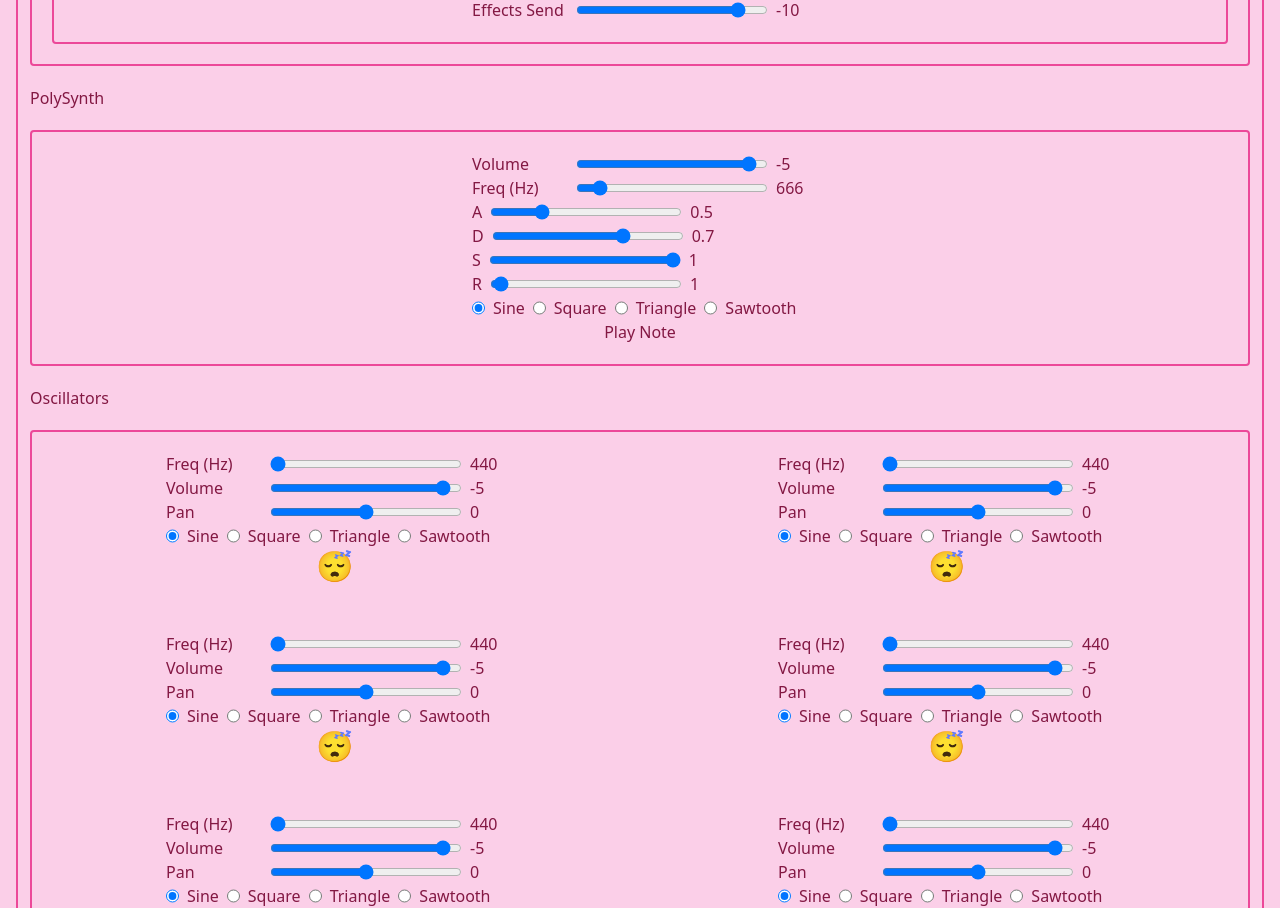
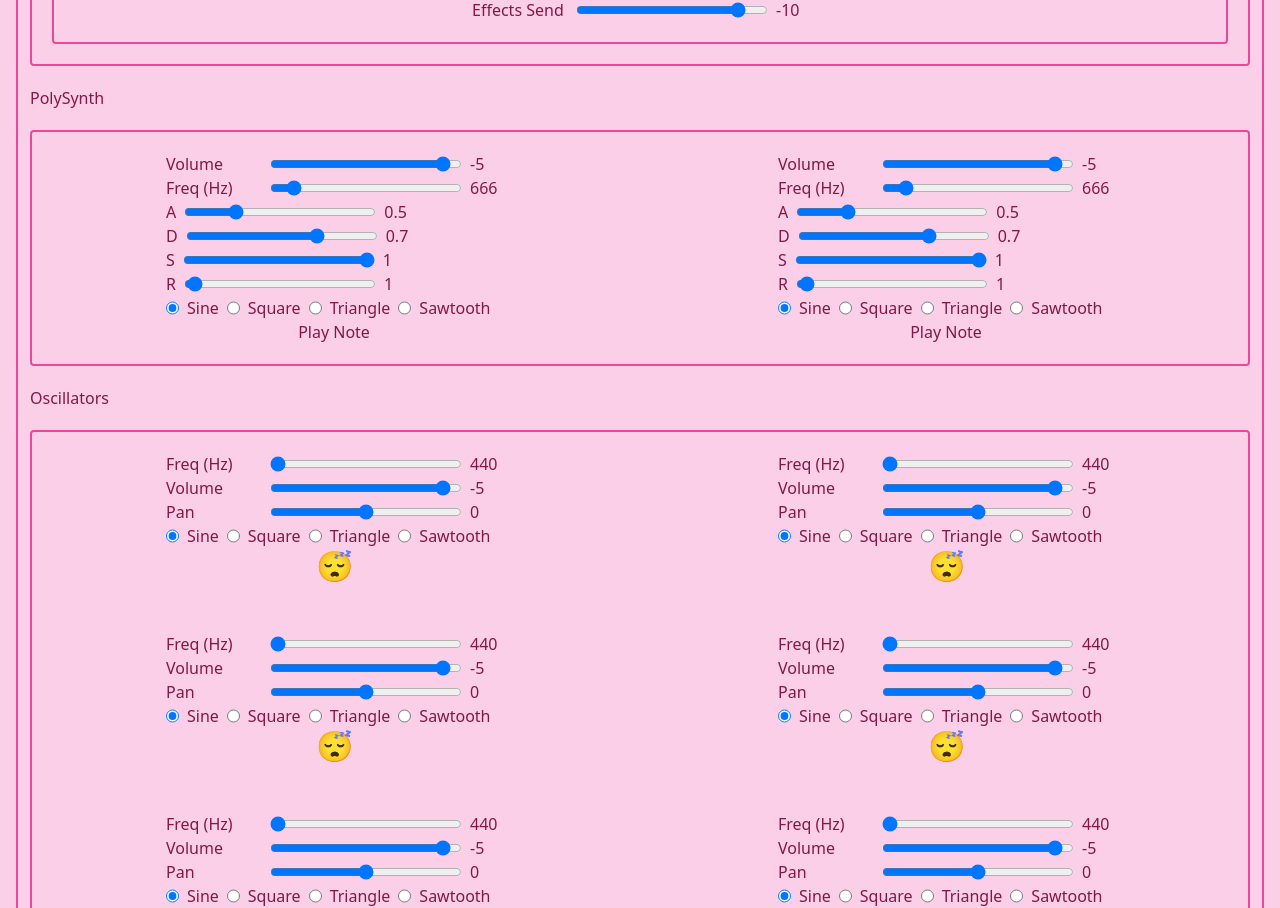
Before and after one commit to daveknapik/tone-drone, a React (Vite) app: page / in a window 1280 px wide. Shown: the part 933-1841 px from the top of the page. Built offline with nearby package versions, Linux system fonts and the light colour scheme.

Commit message:
Double the polysynths because more synths are better than fewer synths, everyone knows that

```diff
--- a/src/components/DroneSynth.tsx
+++ b/src/components/DroneSynth.tsx
@@ -21,6 +21,7 @@ import { useReverb } from "../hooks/useReverb";
 
 import { OscillatorWithChannel } from "../types/OscillatorWithChannel";
 import { useState } from "react";
+import { usePolysynths } from "../hooks/usePolysynths";
 
 interface DroneSynthProps {
   oscillatorCount?: number;
@@ -40,6 +41,7 @@ function DroneSynth({ oscillatorCount = 6 }: DroneSynthProps) {
   const compressor = new Tone.Compressor(-30, 3);
 
   const [oscillators, setOscillators] = useOscillators(oscillatorCount);
+  const polysynths = usePolysynths(2);
 
   const busName = "mainAudioEffectsBus";
   const mainAudioEffectsBus = useAudioEffectsBus(busName, [
@@ -58,8 +60,9 @@ function DroneSynth({ oscillatorCount = 6 }: DroneSynthProps) {
     busName
   );
 
-  const polysynth = new Tone.PolySynth();
-  polysynth.connect(mainAudioEffectsBus.current);
+  polysynths.forEach((polysynth) => {
+    polysynth.connect(mainAudioEffectsBus.current);
+  });
 
   const createOscillator = (): OscillatorWithChannel => {
     const oscillator = new Tone.Oscillator(minFreq, "sine");
@@ -121,8 +124,10 @@ function DroneSynth({ oscillatorCount = 6 }: DroneSynthProps) {
         </div>
 
         <div className="col-span-full justify-self-start">PolySynth</div>
-        <div className="grid grid-cols-1 gap-12 my-5 place-items-center border-2 rounded border-pink-500 dark:border-sky-300 p-5">
-          <PolySynth polySynth={polysynth} />
+        <div className="grid grid-cols-1 md:grid-cols-2 gap-12 my-5 place-items-center border-2 rounded border-pink-500 dark:border-sky-300 p-5">
+          {polysynths.map((polysynth, i) => (
+            <PolySynth key={i} polySynth={polysynth} />
+          ))}
         </div>
 
         <div className="col-span-full justify-self-start">Oscillators</div>
--- a/src/components/Polysynth.tsx
+++ b/src/components/Polysynth.tsx
@@ -13,7 +13,6 @@ interface PolysynthProps {
 
 function PolySynth({ polySynth }: PolysynthProps) {
   const [frequency, setFrequency] = useState(666);
-  const [foo, setFoo] = useState(666);
   const [waveform, setWaveform] = useState<OscillatorType>("sine");
   const [volume, setVolume] = useState(-5);
   const [attack, setAttack] = useState(0.5);
@@ -22,13 +21,6 @@ function PolySynth({ polySynth }: PolysynthProps) {
   const [release, setRelease] = useState(1);
 
   const { handleBrowserAudioStart } = useAudioContext();
-
-  // const updateActiveKey = (ev: KeyboardEvent): void => {
-  //   setActiveKey(ev.key);
-  //   if (ev.key === "a") {
-  //     setFrequency(440);
-  //   }
-  // };
 
   polySynth.volume.setTargetAtTime(volume, 0, 0.01);
 
--- /dev/null
+++ b/src/hooks/usePolysynths.ts
@@ -0,0 +1,29 @@
+import * as Tone from "tone";
+
+import { useEffect, useState } from "react";
+
+export function usePolysynths(polysynthCount = 2): Tone.PolySynth[] {
+  const [polysynths, setPolysynths] = useState<Tone.PolySynth[]>([]);
+
+  useEffect(() => {
+    const newPolysynths: Tone.PolySynth[] = [];
+
+    // Create the synths
+    for (let i = 0; i < polysynthCount; i++) {
+      const polysynth = new Tone.PolySynth();
+      newPolysynths.push(polysynth);
+    }
+
+    setPolysynths(newPolysynths);
+
+    return () => {
+      newPolysynths.forEach((polysynth) => {
+        polysynth.dispose();
+      });
+
+      setPolysynths([]);
+    };
+  }, [polysynthCount]);
+
+  return polysynths;
+}
```
